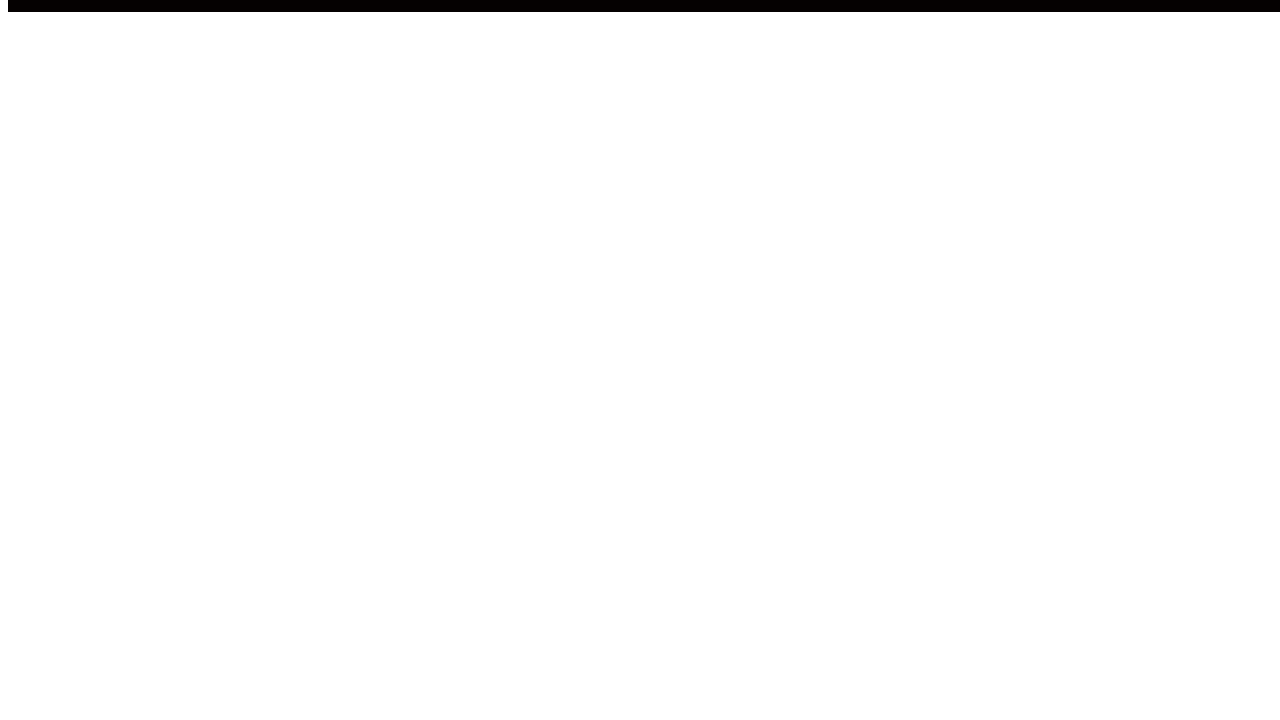
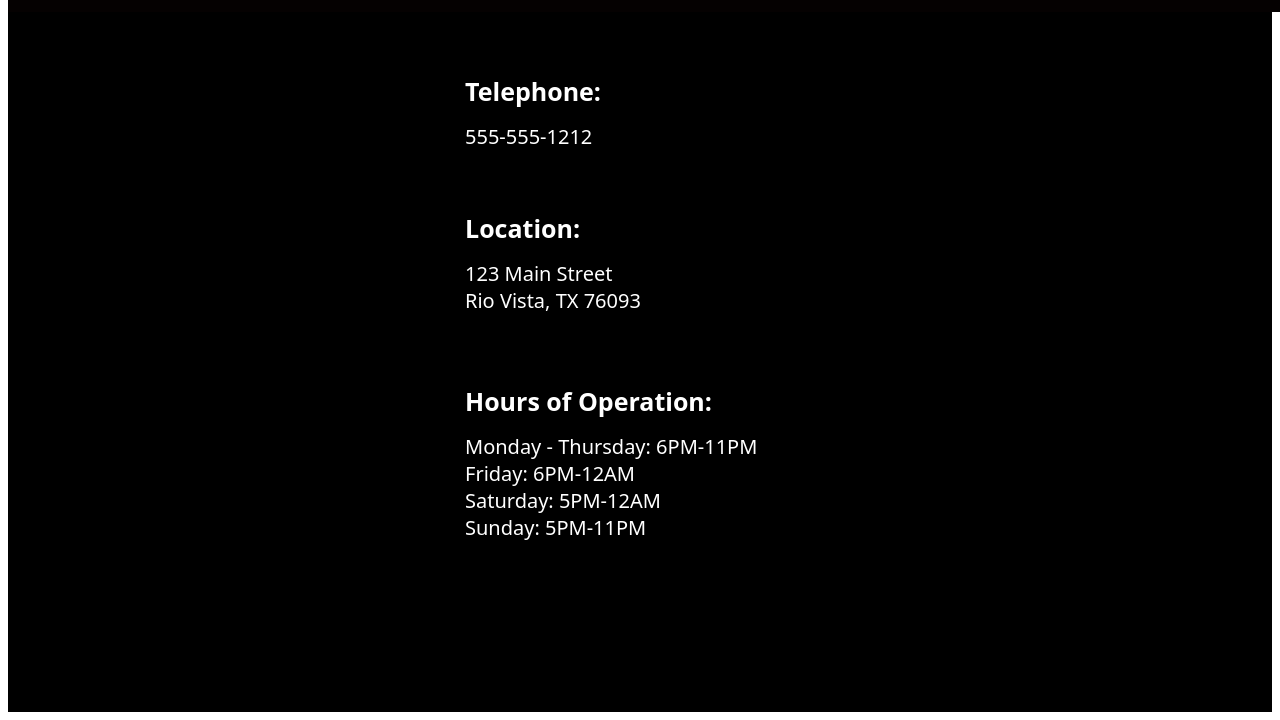
Before and after one commit to temka1007/restaurant-page, a website built with webpack: page dist/index.html in a window 1280 px wide. Both pictures are taken after a click on the button "Contact". Shown: the part 96-816 px from the top of the page. Built offline with nearby package versions, Linux system fonts and the light colour scheme; files whose address does not match are found by name; a web font is replaced by a local one.

Commit message:
contact page completed and project finished

```diff
--- a/src/contact.js
+++ b/src/contact.js
@@ -1,5 +1,34 @@
 import "./style.css";
 
 export default function contact() {
+  // .menu-content
+  const content = document.querySelector(".contact-content");
 
+  // .menu-content > div
+  const contactContainer = document.createElement("div");
+
+  contactContainer.classList.add("contact-container");
+
+  content.appendChild(contactContainer);
+
+  // .contact-container > div*3
+
+  const telephone = document.createElement("div");
+  const location = document.createElement("div");
+  const hours = document.createElement("div");
+
+  telephone.classList.add("telephone");
+  location.classList.add("location");
+  hours.classList.add("hours");
+
+  telephone.textContent = "Telephone:";
+  telephone.innerHTML += "<span>555-555-1212</span>";
+
+  location.textContent = "Location:";
+  location.innerHTML += "<span>123 Main Street<br>Rio Vista, TX 76093</span>";
+
+  hours.textContent = "Hours of Operation:";
+  hours.innerHTML += "<span>Monday - Thursday: 6PM-11PM<br>Friday: 6PM-12AM<br>Saturday: 5PM-12AM<br>Sunday: 5PM-11PM</span>";
+
+  contactContainer.append(telephone, location, hours);
 }
--- a/src/style.css
+++ b/src/style.css
@@ -1,5 +1,6 @@
 * {
   box-sizing: border-box;
+  /* border: 1px solid red; */
 }
 #content {
   min-height: 100vh;
@@ -256,3 +257,41 @@
   background-size: cover;
   background-repeat: no-repeat;
 }
+
+/* contact page */
+
+#content .contact-content {
+  min-height: 100vh;
+  background-color: black;
+  display: flex;
+  justify-content: center;
+  align-items: center;
+}
+.contact-container {
+  min-width: 350px;
+}
+.contact-container > div {
+  display: flex;
+  flex-direction: column;
+  justify-content: center;
+  font-size: 25px;
+  font-family: system-ui, -apple-system, BlinkMacSystemFont, 'Segoe UI', Roboto, Oxygen, Ubuntu, Cantarell, 'Open Sans', 'Helvetica Neue', sans-serif;
+  font-weight: 900;
+}
+.contact-container span{
+  font-weight: 100;
+  margin-top: 15px;
+  font-size: 20px;
+}
+.telephone {
+  color: white;
+  height: 150px;
+}
+.location {
+  color: white;
+  height: 150px;
+}
+.hours {
+  color: white;
+  height: 250px;
+}
```
Also changed, not shown: dist/index.html, dist/main.bundle.js, dist/main.css.
